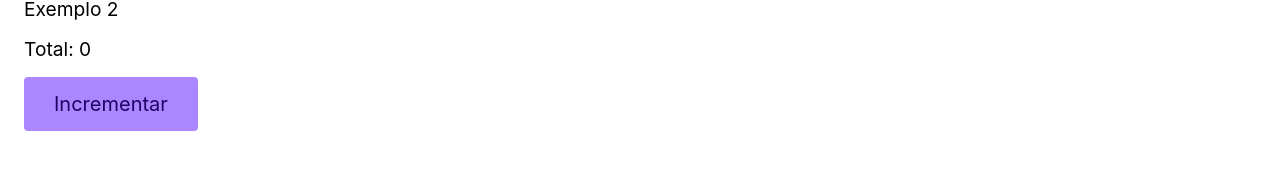
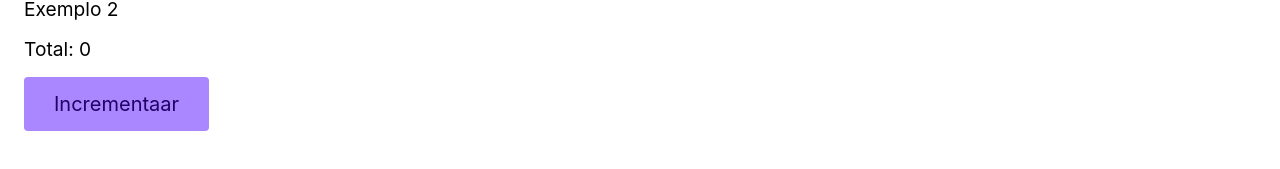
Before and after one commit to iamphelipe/reactTS_origamid, a React (Vite) app: page / in a window 1280 px wide. Shown: the part 297-466 px from the top of the page. Built offline with nearby package versions, Linux system fonts and the light colour scheme.

Commit message:
Props continuacao

```diff
--- a/src/App.tsx
+++ b/src/App.tsx
@@ -1,12 +1,12 @@
-import React from "react"
-import Button from "./Button";
-import Button2 from "./Button2";
+import React from 'react';
+import Button from './Button';
+import Button2 from './Button2';
 
 function App() {
-  const [total, setTotal] = React.useState(0)
+  const [total, setTotal] = React.useState(0);
 
   function incrementar() {
-    setTotal((total) => total + 1)
+    setTotal((total) => total + 1);
   }
 
   return (
@@ -14,15 +14,21 @@ function App() {
       <p>Exemplo 1</p>
       <p>Total: {total}</p>
       <button onClick={incrementar}>Incrementar</button>
-      <Button/>
+      <Button />
       <hr />
       {/* Props - 1 */}
       <p>Exemplo 2</p>
       <p>Total: {total}</p>
-      <Button2 onClick={incrementar} tamanho="1.25rem">Incrementar</Button2>
+      <Button2
+       className="btn"
+       id='btn-main'
+       onClick={incrementar}
+       tamanho="1.25rem"
+       >
+        Incrementaar
+      </Button2>
     </div>
   );
-
 }
 
-export default App
+export default App;
--- a/src/Button2.tsx
+++ b/src/Button2.tsx
@@ -1,15 +1,22 @@
-import React from 'react'
+import React from 'react';
 
-type ButtonProps = {
+type ButtonProps2 = React.PropsWithChildren<{
+  tamanho?: string;
+  onClick?: () => void;
+}>;
+
+type ButtonProps = React.ComponentProps<'button'> & {
   tamanho: string;
-  children: React.ReactNode;
-  onClick?: () => void
-}
+};
 
-const Button2 = (props: ButtonProps) => {
+const Button2 = ({ tamanho, children, ...props }: ButtonProps) => {
   return (
-    <button onClick={props.onClick} style={{fontSize: props.tamanho}}>{props.children}</button>
-  )
-}
+    <button
+      style={{ fontSize: tamanho }} {...props}
+    >
+      {children}
+    </button>
+  );
+};
 
-export default Button2
+export default Button2;
```
